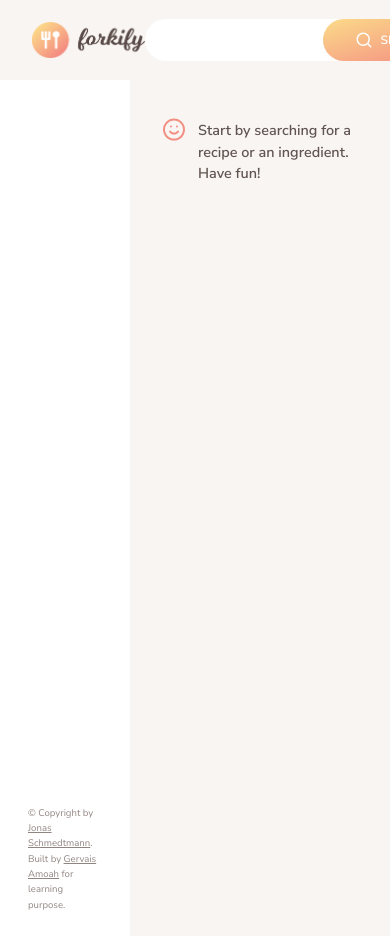
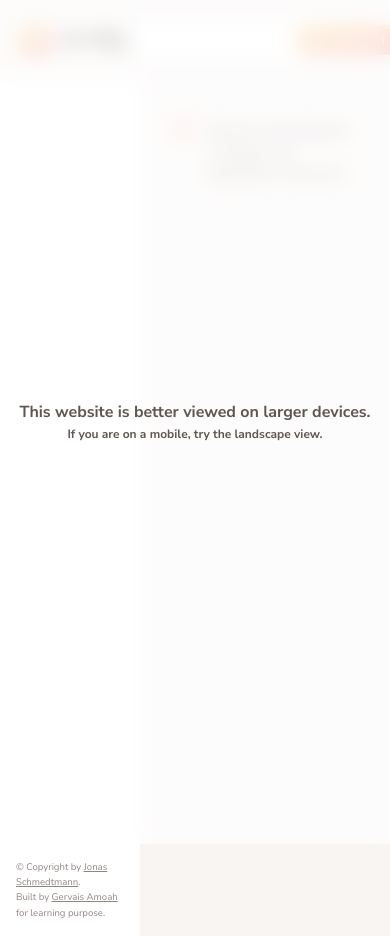
Before and after one commit to gervais-amoah/forkify, a website: page index.html in a window 390 px wide. Drawn offline with Linux system fonts and the light colour scheme.

Commit message:
responsive take over

```diff
--- a/index.html
+++ b/index.html
@@ -339,5 +339,14 @@
         </button>
       </form>
     </div>
+    <!-- HIDE CONTENT WHEN SMALL SCREEN -->
+    <div class="blur-div">
+      <p class="blur-div--text-bg">
+        This website is better viewed on larger devices.
+      </p>
+      <p class="blur-div--text-sm">
+        If you are on a mobile, try the landscape view.
+      </p>
+    </div>
   </body>
 </html>
--- a/src/sass/_base.scss
+++ b/src/sass/_base.scss
@@ -16,6 +16,8 @@ $bp-large: 78.15em; // 1250px
 $bp-medium: 61.25em; // 980px
 $bp-small: 37.5em; // 600px
 $bp-smallest: 31.25em; // 500px
+
+$landscape-mobile: 666px;
 
 * {
   margin: 0;
@@ -64,6 +66,10 @@ body {
     'head head'
     'list recipe';
 
+  @media (max-width: $bp-medium) {
+    grid-template-columns: 140px 1fr;
+  }
+
   @media only screen and (max-width: $bp-large) {
     max-width: 100%;
     margin: 0;
--- a/src/sass/_components.scss
+++ b/src/sass/_components.scss
@@ -28,6 +28,10 @@
   padding: 1.5rem 4rem;
   font-size: 1.5rem;
   font-weight: 600;
+
+  @media (max-width: $bp-medium) {
+    padding: 0.75rem 2rem;
+  }
 
   svg {
     height: 2.25rem;
@@ -211,3 +215,37 @@
     font-weight: 600;
   }
 }
+
+.blur-div {
+  position: fixed;
+  top: 0;
+  left: 0;
+  width: 100%;
+  height: 100%;
+  padding: 1rem;
+  background-color: rgba(255, 255, 255, 0.7);
+  backdrop-filter: blur(10px);
+  z-index: 999;
+  display: none;
+
+  @media (max-width: $landscape-mobile) {
+    display: flex;
+    justify-content: center;
+    align-items: center;
+    flex-direction: column;
+  }
+
+  p {
+    font-weight: bold;
+    text-align: center;
+  }
+
+  &--text {
+    &-bg {
+      font-size: 2rem;
+    }
+    &-sm {
+      font-size: 1.5rem;
+    }
+  }
+}
--- a/src/sass/_header.scss
+++ b/src/sass/_header.scss
@@ -9,6 +9,9 @@
     margin-left: 4rem;
     height: 4.6rem;
     display: block;
+    @media (max-width: $bp-medium) {
+      margin-left: 2rem;
+    }
   }
 }
 
@@ -23,6 +26,10 @@
   &:focus-within {
     transform: translateY(-2px);
     box-shadow: 0 0.7rem 3rem rgba($color-grey-dark-1, 0.08);
+  }
+
+  @media (max-width: $bp-medium) {
+    padding-left: 1.5rem;
   }
 
   &__field {
@@ -59,6 +66,9 @@
 .nav {
   align-self: stretch;
   margin-right: 2.5rem;
+  @media (max-width: $bp-medium) {
+    margin-right: 1rem;
+  }
 
   &__list {
     list-style: none;
--- a/src/sass/_preview.scss
+++ b/src/sass/_preview.scss
@@ -8,6 +8,10 @@
       transition: all 0.3s;
       border-right: 1px solid #fff;
       text-decoration: none;
+
+      @media (max-width: $bp-medium) {
+        padding: 1.5rem 2rem;
+      }
     }
 
     &:hover {
@@ -28,6 +32,12 @@
     margin-right: 2rem;
     position: relative;
     backface-visibility: hidden;
+
+    @media (max-width: $bp-medium) {
+      flex: 0 0 4rem;
+      height: 4rem;
+      margin-right: 1rem;
+    }
 
     &::before {
       content: '';
--- a/src/sass/_searchResults.scss
+++ b/src/sass/_searchResults.scss
@@ -2,16 +2,27 @@
   padding: 3rem 0;
   display: flex;
   flex-direction: column;
+
+  @media (max-width: $bp-medium) {
+    padding: 0;
+  }
 }
 
 .results {
   list-style: none;
   margin-bottom: 2rem;
+
+  @media (max-width: $bp-medium) {
+    margin-bottom: 0;
+  }
 }
 
 .pagination {
   margin-top: auto;
   padding: 0 3.5rem;
+  @media (max-width: $bp-medium) {
+    margin-top: 4rem;
+  }
 
   &::after {
     content: '';
@@ -33,7 +44,12 @@
   color: $color-grey-dark-2;
   font-size: 1.2rem;
   padding: 0 3.5rem;
-  margin-top: 4rem;
+  margin-top: auto;
+  margin-bottom: 2rem;
+
+  @media (max-width: $bp-medium) {
+    padding: 0 2rem;
+  }
 
   .twitter-link:link,
   .twitter-link:visited {
```
Also changed, not shown: dist/assets/css/main.css, 1 other file.
